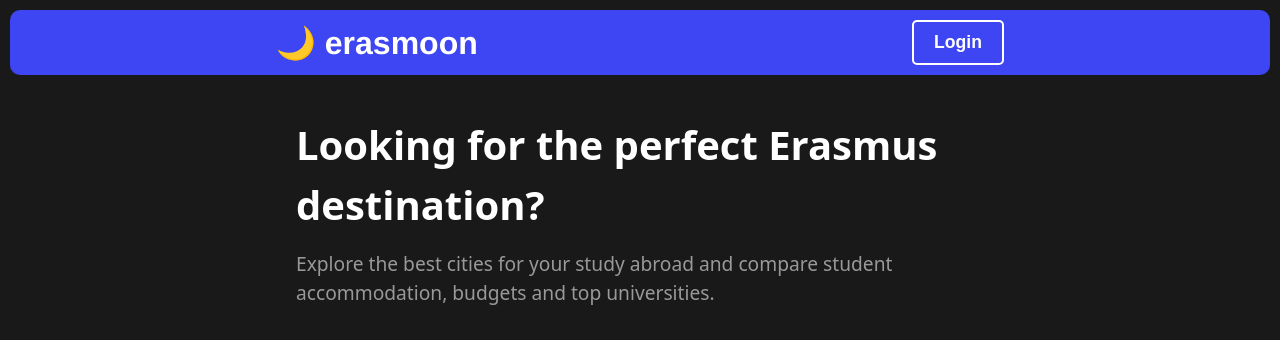
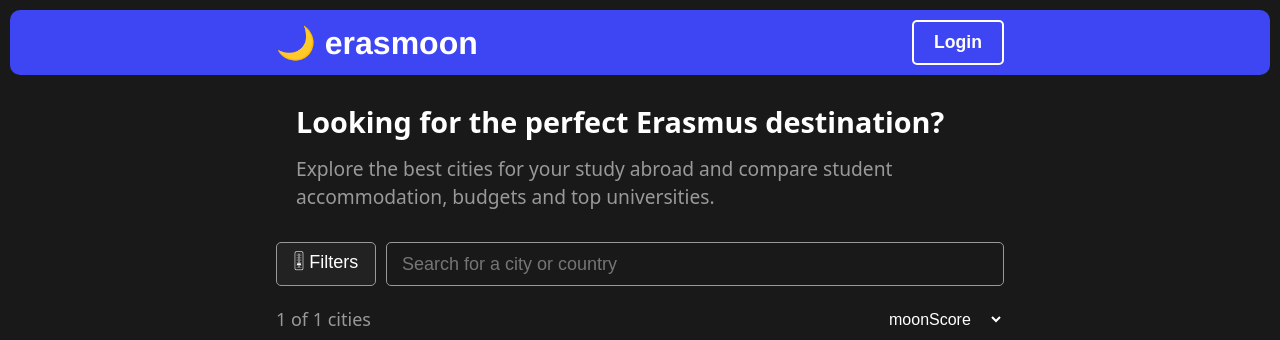
Before and after one commit to archiboi69/erasmoon, a Flask app: template templates/index.html in a window 1280 px wide. Shown: the top 340 px of the page. Run offline with Flask 3, Linux system fonts and the light colour scheme; the template is opened without the code that fills it: most values are stand-ins (such as "Sample title", 1, 10 or a date in 2020); parts of the project's set-up code (start-up, migrations or seed data) failed here and were passed over.

Commit message:
Update styles.css

```diff
--- a/static/styles.css
+++ b/static/styles.css
@@ -172,7 +172,7 @@ section:last-of-type {
 /* Styles for the banner */
 
 .banner {
-    padding: 20px;
+    padding: 10px 20px;
     border: none;
 }
 
@@ -182,7 +182,8 @@ section:last-of-type {
 }
 
 .banner h1 {
-    font-size: 2.5rem;
+    font-size: 1.8rem;
+    line-height: 1.2;
     color: var(--color-text);
     margin-bottom: 15px;
 }
```
